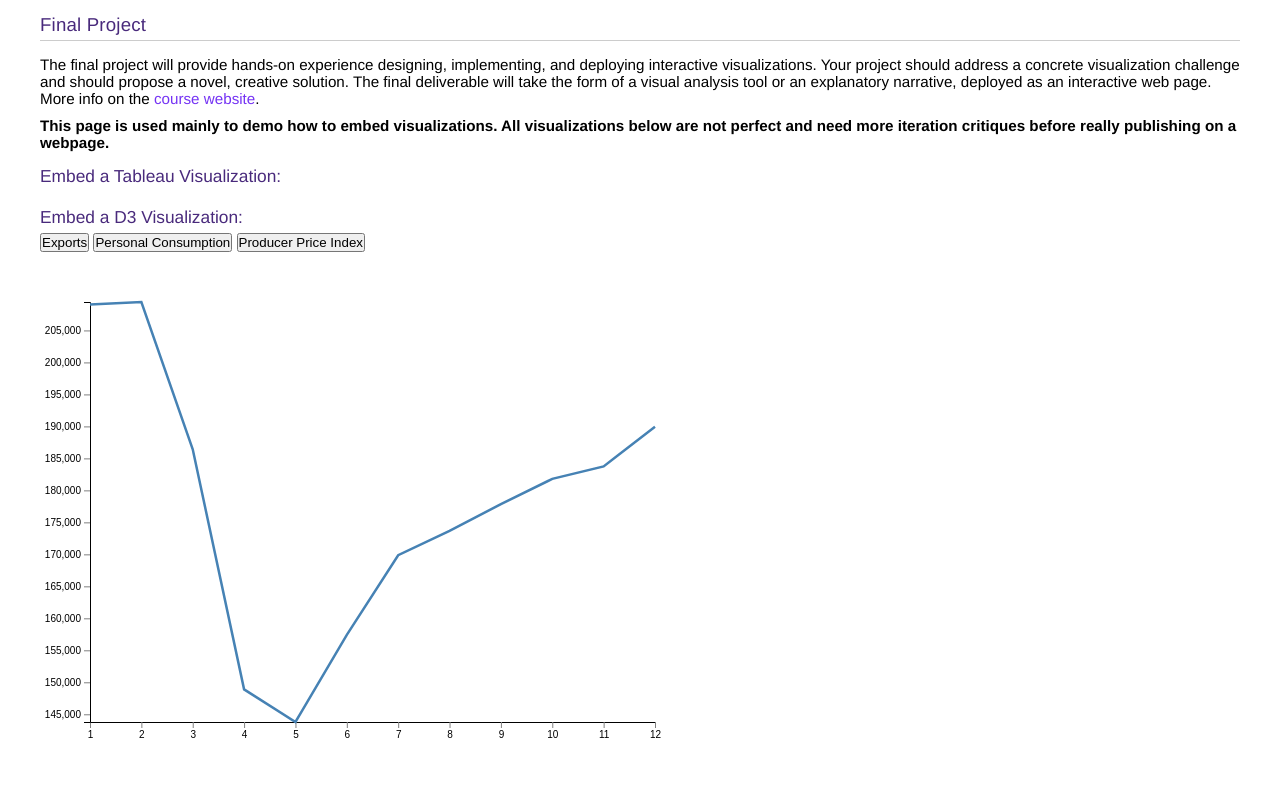
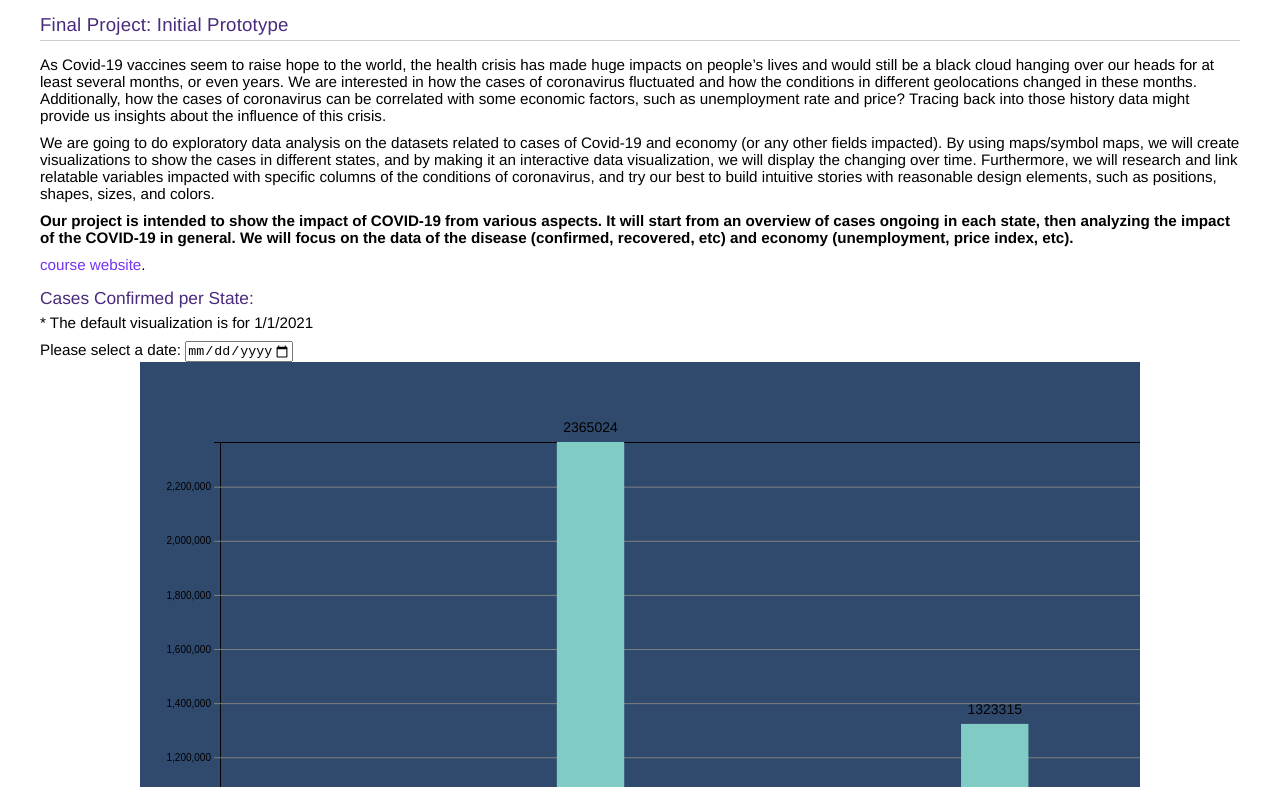
Before and after one commit to cse412-21w/covid19-impact-report, a website built with Parcel: page src/index.html in a window 1280 px wide. Shown: the part 57-844 px from the top of the page. Built offline with nearby package versions, Linux system fonts and the light colour scheme; a web font is replaced by a local one.

Commit message:
add paragraphs and instructions on html

```diff
--- a/src/index.html
+++ b/src/index.html
@@ -3,7 +3,7 @@
 
   <head>
 		<meta charset="utf-8" />
-		<title>CSE 412 Project Demo</title>
+		<title>CSE 412 covid19-impact-report</title>
 		<link rel="stylesheet" href="style.css" />
 		<link rel="preconnect" href="https://fonts.gstatic.com" />
 		<!-- For using d3 -->
@@ -22,27 +22,70 @@
 
   <body>
     <section class="title">
-      <a href="/">CSE 412 Demo</a>
+      <a href="/">CSE 412 Covid19 Impact Report</a>
     </section>
     <section>
-      <h2>Final Project</h2>
-      <p>The final project will provide hands-on experience designing, implementing,
-        and deploying interactive visualizations. Your project should address a concrete
-        visualization challenge and should propose a novel, creative solution. The final
-        deliverable will take the form of a visual analysis tool or an explanatory narrative,
-        deployed as an interactive web page. More info on the
-        <a href='https://courses.cs.washington.edu/courses/cse412/21wi/fp.html'>course website</a>.
+      <h2>Final Project: Initial Prototype</h2>
+      <p>
+        As Covid-19 vaccines seem to raise hope to the world,
+        the health crisis has made huge impacts on people’s lives and
+        would still be a black cloud hanging over our heads for at least
+        several months, or even years. We are interested in how the cases of
+        coronavirus fluctuated and how the conditions in different geolocations
+        changed in these months. Additionally, how the cases of coronavirus
+        can be correlated with some economic factors, such as unemployment
+        rate and price? Tracing back into those history data might provide us
+        insights about the influence of this crisis.
       </p>
-    </section>
-    <section>
-      <p><strong>This page is used mainly to demo how to embed visualizations. All visualizations below are
-        not perfect and need more iteration critiques before really publishing on a webpage.
-      </strong></p>
+      <p>
+	       We are going to do exploratory data analysis on the datasets
+         related to cases of Covid-19 and economy (or any other fields
+         impacted). By using maps/symbol maps, we will create visualizations
+         to show the cases in different states, and by making it an interactive
+         data visualization, we will display the changing over time.
+         Furthermore, we will research and link relatable variables impacted
+         with specific columns of the conditions of coronavirus, and try our
+         best to build intuitive stories with reasonable design elements,
+         such as positions, shapes, sizes, and colors.
+      </p>
+
+      <p>
+        <strong>
+        Our project is intended to show the impact of COVID-19 from various aspects.
+        It will start from an overview of cases ongoing in each state,
+        then analyzing the impact of the COVID-19 in general.
+        We will focus on the data of the disease (confirmed, recovered, etc)
+        and economy (unemployment, price index, etc).
+        </strong>
+      </p>
+      <a href='https://courses.cs.washington.edu/courses/cse412/21wi/fp.html'>course website</a>.
     </section>
 
+    <section id = "DD3Bar">
+      <h3>Cases Confirmed per State:</h3>
+
+      <p>* The default visualization is for 1/1/2021</p>
+      <!-- The slider/scrubber/form -->
+      <form>
+          <label for="date">Please select a date: </label>
+          <input type="date" id="dateUpdated" min="2020-04-12" max="2021-02-20" name="Confirmed # on ">
+          <!-- <input type="submit" id="select_date"> -->
+          <!-- <output name="selected_year" id="selected_date">2014</output> -->
+      </form>
+
+      <div id="dd3-bar">
+        <svg id="dd3bar-svg"/>
+      </div>
+    </section>
+
+    <section id="covid_mobility">
+      <h3>Daily Cases Change & Daily Mobility Change in California</h3>
+      <div id="d3-demo"></div>
+    </section>
+
+
     <section id = "tableauDemo">
-
-      <h3>Embed a Tableau Visualization:</h3>
+      <h3>Fluctuation of Consumer Price Index during Pandemic:</h3>
       <div class='tableauPlaceholder' id='viz1614151053200' style='position: relative'>
         <noscript>
           <a href='#'>
@@ -75,40 +118,41 @@
       vizElement.parentNode.insertBefore(scriptElement, vizElement);
       </script>
     </section>
-
-    <!-- <section id = "vegaDemo">
-      <h3>Embed a Vega-Lite Visualization:</h3>
-      <div id="view"></div>
-    </section> -->
+    <section>
+      <p>
+        The bar graph which is shown below describes the immediate
+        impact of COVID-19 Cases on one of the economic indicators:
+        the Consumer Price Index. In the graph, note that there is a
+        drastic decrease of the index, represented by the bar has a negative
+        value highlighted in red color. This happened just after when the
+        COVID-19 became a serious case in the United States so that we can
+        conclude that the pandemic indeed has an impact on this economic indicator.
+      </p>
+    </section>
 
     <section id = "econIndicts">
-      <h3>Embed a D3 Visualization:</h3>
+      <h3>U.S. Economy Performing in 2020:</h3>
       <button  id="firstB">Exports</button>
       <button  id="secondB">Personal Consumption</button>
       <button  id="thirdB">Producer Price Index</button>
       <div id="econ-indct"></div>
     </section>
-
-    <section id = "DD3Bar">
-      <h3>Embed a dynamic D3 Bar Visualization:</h3>
-
-      <!-- The slider/scrubber/form -->
-      <form>
-          <label for="date">Please select a date: </label>
-          <input type="date" id="dateUpdated" min="2020-04-12" max="2021-02-20" name="Confirmed # on ">
-          <!-- <input type="submit" id="select_date"> -->
-          <!-- <output name="selected_year" id="selected_date">2014</output> -->
-      </form>
-
-      <div id="dd3-bar">
-        <svg id="dd3bar-svg"/>
-      </div>
+    <section>
+      <p>
+        The above plot displays the trend of three key economic indicators
+        from Jan 2020 to Dec 2020. At the beginning of 2020, both exports
+        and personal consumption remained stable until February. Then,
+        they both plunged and hit the lowest point between April and May.
+        Exports and personal consumption are two main components of the
+        overall output. And the drastic shrinkage in output level could be
+        explained by the simultaneous negative demand and supply shocks due
+        to the upsurge in Covid-19 cases. Despite the rise in both indicators
+        after May, both of them did not recover to the original level as
+        in January.
+      </p>
     </section>
 
-    <section id="covid_mobility">
-			<h3>Daily Cases change and Daily Mobility Change in California</h3>
-			<div id="d3-demo"></div>
-		</section>
+
 
 		<div class="footer">
 			<a href="https://courses.cs.washington.edu/courses/cse412/21wi/">CSE 412 Data Visualization</a>
```
